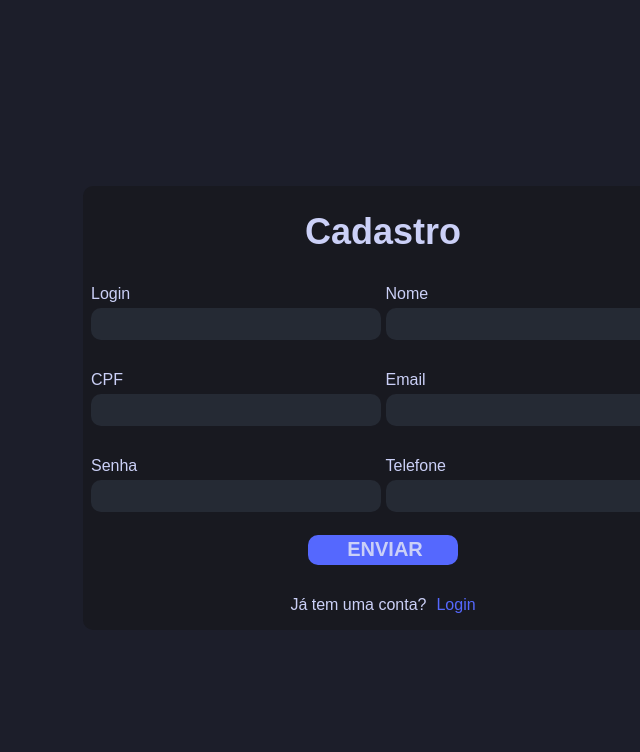
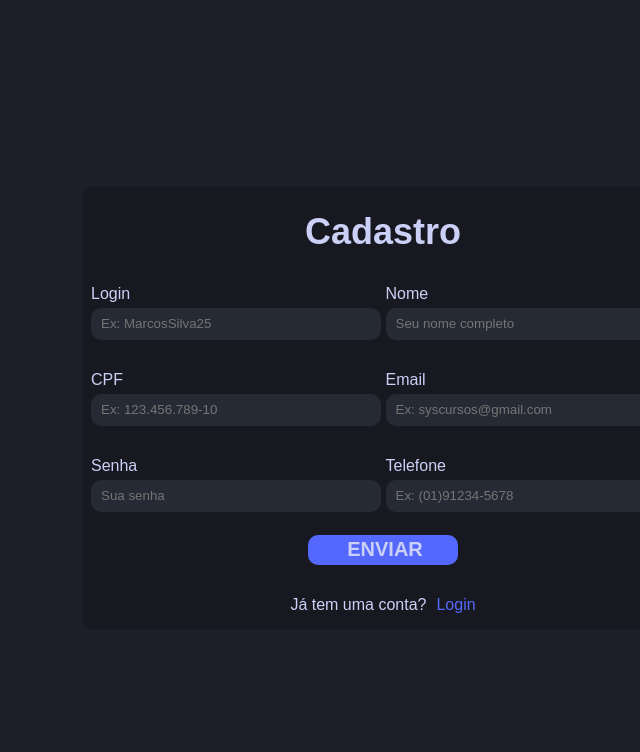
Before and after one commit to MarcosSilva13/SysCursos, a PHP site: page /view/formAddUser.php in a window 1280 px wide. Shown: the top 752 px of the page, without its empty margins (257-897 px from the left). Run offline with PHP 8.4, Linux system fonts and the light colour scheme.

Commit message:
Função de mascara

```diff
--- a/view/formAddUser.php
+++ b/view/formAddUser.php
@@ -8,6 +8,39 @@
     <title>Cadastro - Usuário</title>
 </head>
 <body>
+    <script>
+        function mascara(i,atributo) {
+            var v = i.value;
+            if (isNaN(v[v.length-1])) { // impede entrar outro caractere que não seja número
+                i.value = v.substring(0, v.length-1);
+                return;
+            }
+            if (atributo == "cpf") {
+                i.setAttribute("maxlength", "14");
+                if (v.length == 3 || v.length == 7) i.value += ".";
+                if (v.length == 11) i.value += "-";
+            }
+            if (atributo == "tele") {
+                i.setAttribute("maxlength", "14");
+                //i.value += "(";
+                if (v.length == 2) i.value += ")";
+                if (v.length == 9) i.value += "-";
+            }
+        }
+
+        /*function mascaraTel(i) {
+            var v = i.value;
+            if (isNaN(v[v.length-1])) {
+                i.value = v.substring(0, v.length-1);
+                return;
+            }
+            i.setAttribute("maxlength", "14");
+            v[0] = "(";
+            //i.value += "(";
+            if (v.length == 2) i.value += ")";
+            if (v.length == 9) i.value += "-";
+        }*/
+    </script>
     <div class="area-form-user">
         <div class="form-user">
             <h1>Cadastro</h1>
@@ -17,34 +50,34 @@
                 <div class="div-login-nome">
                     <div class="div-login">
                         <label for="login">Login</label>
-                        <input type="text" name="login-user" id="login-user" required>
+                        <input type="text" name="login-user" id="login-user" placeholder="Ex: MarcosSilva25" required>
                     </div>
 
                     <div class="div-nome">
                         <label for="name">Nome</label>
-                        <input type="text" name="name-user" id="name-user" required>
+                        <input type="text" name="name-user" id="name-user" placeholder="Seu nome completo" required>
                     </div>
                 </div>
 
                 <div class="div-cpf-email">
                     <div class="div-cpf">
                         <label for="cpf">CPF</label>
-                        <input type="text" name="cpf-user" id="cpf-user" pattern="[0-9]{3}.[0-9]{3}.[0-9]{3}-[0-9]{2}" required>
+                        <input oninput="mascara(this, 'cpf')" type="text" name="cpf-user" id="cpf-user" pattern="[0-9]{3}.[0-9]{3}.[0-9]{3}-[0-9]{2}" placeholder="Ex: 123.456.789-10" required>
                     </div>
                     <div class="div-email">
                         <label for="email">Email</label>
-                        <input type="email" name="email-user" id="email-user" required>
+                        <input type="email" name="email-user" id="email-user" placeholder="Ex: syscursos@gmail.com" required>
                     </div>
                 </div>
 
                 <div class="div-senha-tel">
                     <div class="div-senha">
                         <label for="password">Senha</label>
-                        <input type="password" name="password-user" id="password-user" required>
+                        <input type="password" name="password-user" id="password-user" placeholder="Sua senha" required>
                     </div>
                     <div class="div-tel">
                         <label for="telephone">Telefone</label>
-                        <input type="tel" name="tel-user" id="tel-user" pattern="[(0-9)]{4}[0-9]{5}-[0-9]{4}" required>
+                        <input oninput="mascara(this, 'tele')" type="tel" name="tel-user" id="tel-user" pattern="[(0-9)]{4}[0-9]{5}-[0-9]{4}" placeholder="Ex: (01)91234-5678" required>
                     </div>
                 </div>
                 <div class="botao-enviar">
```
